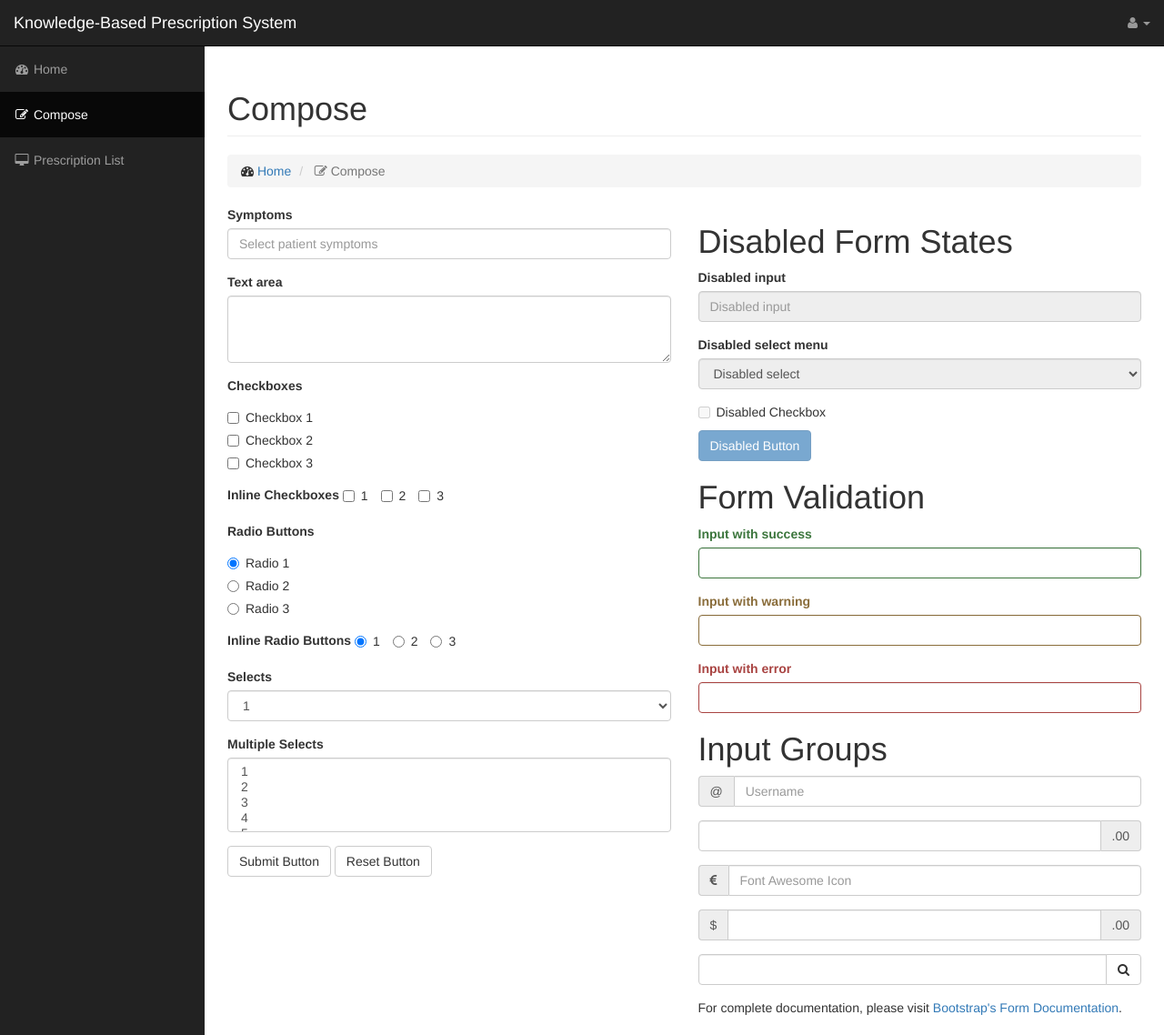
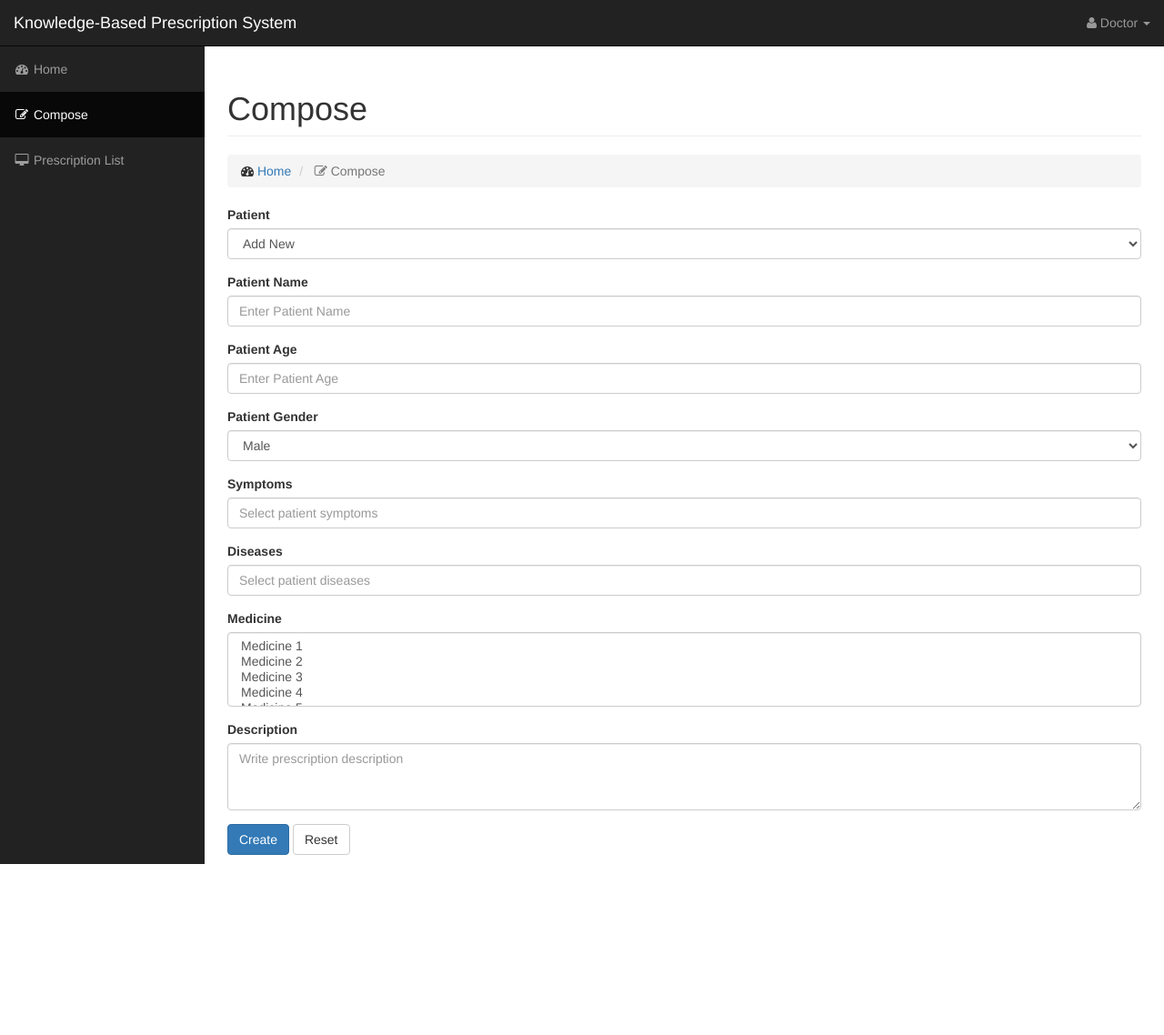
Before and after one commit to 39M/KBPS, a PHP site: page /doctor_make.php in a window 1280 px wide. Shown: the whole page at 91% size. After the commit the page ends 950 px from the top, so only its background shows below. Run offline with PHP 8.4, Linux system fonts and the light colour scheme.

Commit message:
update prescription make page

```diff
--- a/Project/doctor_make.php
+++ b/Project/doctor_make.php
@@ -26,6 +26,22 @@
     <script src="https://oss.maxcdn.com/libs/html5shiv/3.7.0/html5shiv.js"></script>
     <script src="https://oss.maxcdn.com/libs/respond.js/1.4.2/respond.min.js"></script>
     <![endif]-->
+    <script>
+        function show_patient_table(ele) {
+            if (ele.value == "add_patient") {
+                document.getElementById('patient_form').style.display = "block";
+                document.getElementById('patient_name').required = true;
+                document.getElementById('patient_age').required = true;
+                document.getElementById('patient_gender').required = true;
+            }
+            else {
+                document.getElementById('patient_form').style.display = "none";
+                document.getElementById('patient_name').required = false;
+                document.getElementById('patient_age').required = false;
+                document.getElementById('patient_gender').required = false;
+            }
+        }
+    </script>
 
 </head>
 
@@ -50,6 +66,7 @@
             <li class="dropdown">
                 <a href="#" class="dropdown-toggle" data-toggle="dropdown">
                     <i class="fa fa-user"></i>
+                    Doctor
                     <!--                        TODO: Username -->
                     <b class="caret"></b>
                 </a>
@@ -99,10 +116,38 @@
             </div>
             <!-- /.row -->
 
-            <div class="row">
-                <div class="col-lg-6">
+            <form role="form">
+                <div class="form-group">
+                    <label>Patient</label>
+                    <select class="form-control" title="Select Patient" onchange="show_patient_table(this)">
+                        <option value="add_patient">Add New</option>
 
-                    <form role="form">
+                        <option>Patient 1</option>
+                        <option>Patient 2</option>
+                        <option>Patient 3</option>
+                        <option>Patient 4</option>
+                        <option>Patient 5</option>
+                    </select>
+                </div>
+
+                <div id="patient_form" style="display: block">
+                    <div class="form-group">
+                        <label>Patient Name</label>
+                        <input class="form-control" id="patient_name" placeholder="Enter Patient Name">
+                    </div>
+                    <div class="form-group">
+                        <label>Patient Age</label>
+                        <input type="number" class="form-control" id="patient_age" placeholder="Enter Patient Age">
+                    </div>
+                    <div class="form-group">
+                        <label>Patient Gender</label>
+                        <select class="form-control" id="patient_gender" title="Select Patient Gender">
+                            <option>Male</option>
+                            <option>Female</option>
+                            <option>Others</option>
+                        </select>
+                    </div>
+                </div>
 
                 <div class="form-group">
                     <label>Symptoms</label>
@@ -110,198 +155,30 @@
                 </div>
 
                 <div class="form-group">
-                            <label>Text area</label>
-                            <textarea class="form-control" rows="3"></textarea>
+                    <label>Diseases</label>
+                    <input class="form-control" placeholder="Select patient diseases">
                 </div>
 
                 <div class="form-group">
-                            <label>Checkboxes</label>
-                            <div class="checkbox">
-                                <label>
-                                    <input type="checkbox" value="">Checkbox 1
-                                </label>
-                            </div>
-                            <div class="checkbox">
-                                <label>
-                                    <input type="checkbox" value="">Checkbox 2
-                                </label>
-                            </div>
-                            <div class="checkbox">
-                                <label>
-                                    <input type="checkbox" value="">Checkbox 3
-                                </label>
-                            </div>
-                        </div>
-
-                        <div class="form-group">
-                            <label>Inline Checkboxes</label>
-                            <label class="checkbox-inline">
-                                <input type="checkbox">1
-                            </label>
-                            <label class="checkbox-inline">
-                                <input type="checkbox">2
-                            </label>
-                            <label class="checkbox-inline">
-                                <input type="checkbox">3
-                            </label>
-                        </div>
-
-                        <div class="form-group">
-                            <label>Radio Buttons</label>
-                            <div class="radio">
-                                <label>
-                                    <input type="radio" name="optionsRadios" id="optionsRadios1" value="option1"
-                                           checked>Radio 1
-                                </label>
-                            </div>
-                            <div class="radio">
-                                <label>
-                                    <input type="radio" name="optionsRadios" id="optionsRadios2" value="option2">Radio 2
-                                </label>
-                            </div>
-                            <div class="radio">
-                                <label>
-                                    <input type="radio" name="optionsRadios" id="optionsRadios3" value="option3">Radio 3
-                                </label>
-                            </div>
-                        </div>
-
-                        <div class="form-group">
-                            <label>Inline Radio Buttons</label>
-                            <label class="radio-inline">
-                                <input type="radio" name="optionsRadiosInline" id="optionsRadiosInline1" value="option1"
-                                       checked>1
-                            </label>
-                            <label class="radio-inline">
-                                <input type="radio" name="optionsRadiosInline" id="optionsRadiosInline2"
-                                       value="option2">2
-                            </label>
-                            <label class="radio-inline">
-                                <input type="radio" name="optionsRadiosInline" id="optionsRadiosInline3"
-                                       value="option3">3
-                            </label>
-                        </div>
-
-                        <div class="form-group">
-                            <label>Selects</label>
-                            <select class="form-control">
-                                <option>1</option>
-                                <option>2</option>
-                                <option>3</option>
-                                <option>4</option>
-                                <option>5</option>
+                    <label>Medicine</label>
+                    <select multiple class="form-control">
+                        <option>Medicine 1</option>
+                        <option>Medicine 2</option>
+                        <option>Medicine 3</option>
+                        <option>Medicine 4</option>
+                        <option>Medicine 5</option>
                     </select>
                 </div>
 
                 <div class="form-group">
-                            <label>Multiple Selects</label>
-                            <select multiple class="form-control">
-                                <option>1</option>
-                                <option>2</option>
-                                <option>3</option>
-                                <option>4</option>
-                                <option>5</option>
-                            </select>
+                    <label>Description</label>
+                            <textarea class="form-control" rows="3"
+                                      placeholder="Write prescription description"></textarea>
                 </div>
 
-                        <button type="submit" class="btn btn-default">Submit Button</button>
-                        <button type="reset" class="btn btn-default">Reset Button</button>
-
+                <button type="submit" class="btn btn-primary">Create</button>
+                <button type="reset" class="btn btn-default">Reset</button>
             </form>
-
-                </div>
-                <div class="col-lg-6">
-                    <h1>Disabled Form States</h1>
-
-                    <form role="form">
-
-                        <fieldset disabled>
-
-                            <div class="form-group">
-                                <label for="disabledSelect">Disabled input</label>
-                                <input class="form-control" id="disabledInput" type="text" placeholder="Disabled input"
-                                       disabled>
-                            </div>
-
-                            <div class="form-group">
-                                <label for="disabledSelect">Disabled select menu</label>
-                                <select id="disabledSelect" class="form-control">
-                                    <option>Disabled select</option>
-                                </select>
-                            </div>
-
-                            <div class="checkbox">
-                                <label>
-                                    <input type="checkbox">Disabled Checkbox
-                                </label>
-                            </div>
-
-                            <button type="submit" class="btn btn-primary">Disabled Button</button>
-
-                        </fieldset>
-
-                    </form>
-
-                    <h1>Form Validation</h1>
-
-                    <form role="form">
-
-                        <div class="form-group has-success">
-                            <label class="control-label" for="inputSuccess">Input with success</label>
-                            <input type="text" class="form-control" id="inputSuccess">
-                        </div>
-
-                        <div class="form-group has-warning">
-                            <label class="control-label" for="inputWarning">Input with warning</label>
-                            <input type="text" class="form-control" id="inputWarning">
-                        </div>
-
-                        <div class="form-group has-error">
-                            <label class="control-label" for="inputError">Input with error</label>
-                            <input type="text" class="form-control" id="inputError">
-                        </div>
-
-                    </form>
-
-                    <h1>Input Groups</h1>
-
-                    <form role="form">
-
-                        <div class="form-group input-group">
-                            <span class="input-group-addon">@</span>
-                            <input type="text" class="form-control" placeholder="Username">
-                        </div>
-
-                        <div class="form-group input-group">
-                            <input type="text" class="form-control">
-                            <span class="input-group-addon">.00</span>
-                        </div>
-
-                        <div class="form-group input-group">
-                            <span class="input-group-addon"><i class="fa fa-eur"></i></span>
-                            <input type="text" class="form-control" placeholder="Font Awesome Icon">
-                        </div>
-
-                        <div class="form-group input-group">
-                            <span class="input-group-addon">$</span>
-                            <input type="text" class="form-control">
-                            <span class="input-group-addon">.00</span>
-                        </div>
-
-                        <div class="form-group input-group">
-                            <input type="text" class="form-control">
-                            <span class="input-group-btn"><button class="btn btn-default" type="button"><i
-                                        class="fa fa-search"></i></button></span>
-                        </div>
-
-                    </form>
-
-                    <p>For complete documentation, please visit <a href="http://getbootstrap.com/css/#forms">Bootstrap's
-                            Form Documentation</a>.</p>
-
-                </div>
-            </div>
-            <!-- /.row -->
 
         </div>
         <!-- /.container-fluid -->
```
Lines whose indentation alone changed are shown as unchanged.
